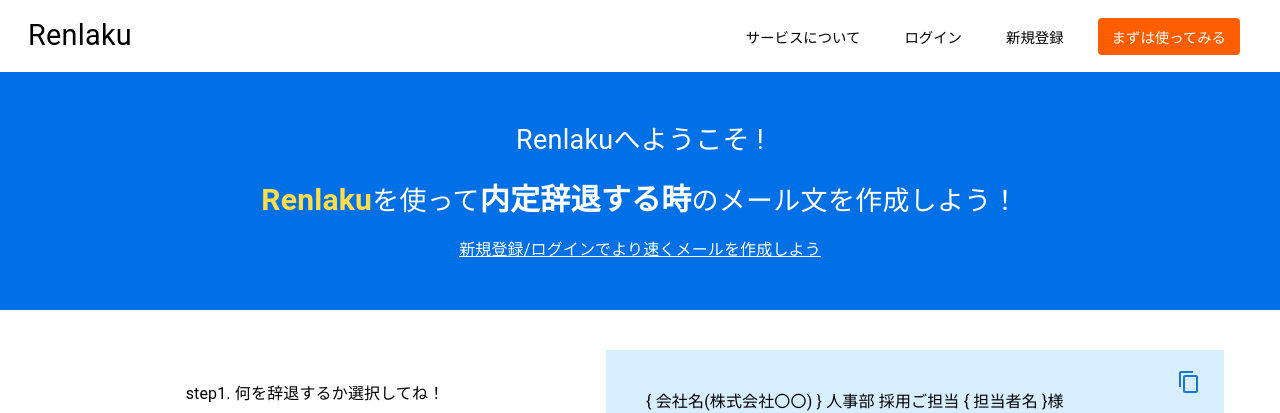
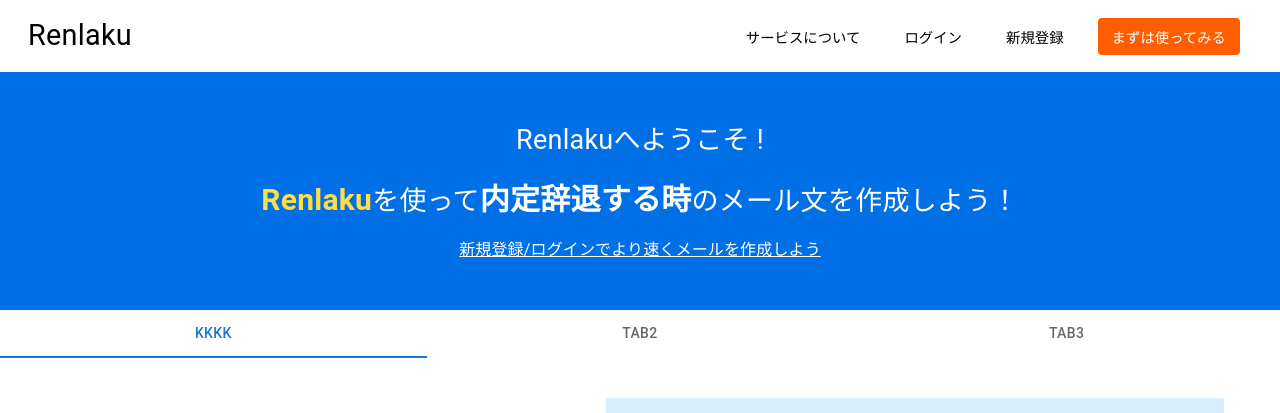
Before and after one commit to yusei53/Renlaku, a Next.js app: page /cancel-job-offer in a window 1280 px wide. Shown: the top 413 px of the page. Built offline with nearby package versions, Linux system fonts and the light colour scheme; no server answers.

Commit message:
tabpanelで表示切り替えが実現できた

```diff
--- /dev/null
+++ b/app/_components/test.tsx
@@ -0,0 +1,100 @@
+"use client";
+import { Tabs, Tab, Box } from "@mui/material";
+import { useRouter, useSearchParams } from "next/navigation";
+import { User } from "@prisma/client";
+import { useEffect, useState } from "react";
+import CancelOfferFirstView from "../_components/cancel-job-offer/cancel-offer-firstview";
+import CancelOfferContainer from "../_components/cancel-job-offer/cancel-offer-container";
+import UniversityFirstView from "../_components/skip-class/university-firstview";
+import UniversityMailContainer from "../_components/skip-class/university-mail-container";
+
+export default function Test({ currentUser }: { currentUser: User | null }) {
+  const [tabValue, setTabValue] = useState("大学の欠席");
+  const router = useRouter();
+  const searchParams = useSearchParams();
+  const fffsearchParams = searchParams.get("aaa");
+
+  useEffect(() => {
+    if (fffsearchParams) {
+      setTabValue(
+        Array.isArray(fffsearchParams) ? fffsearchParams[0] : fffsearchParams
+      );
+    }
+  }, [fffsearchParams]);
+
+  const handleChange = (event: any, newValue: any) => {
+    router.push(window.location.pathname + "/?aaa=" + newValue);
+
+    // 2次リリースでshallow routing optionを実現したい
+    // https://github.com/vercel/next.js/discussions/48320
+  };
+
+  return (
+    <Box>
+      {tabValue === "大学の欠席" && (
+        <TabHeadPanel value={tabValue} currentUser={currentUser} />
+      )}
+      {tabValue === "tab2" && (
+        <TabHeadPanel value={tabValue} currentUser={currentUser} />
+      )}
+      <Tabs
+        value={tabValue}
+        onChange={handleChange}
+        aria-label="simple tabs example"
+        variant="fullWidth"
+      >
+        <Tab label="kkkk" value="大学の欠席" />
+        <Tab label="tab2" value="tab2" />
+        <Tab label="tab3" value="tab3" />
+      </Tabs>
+      {tabValue === "大学の欠席" && (
+        <TabPanel value={tabValue} currentUser={currentUser} />
+      )}
+      {tabValue === "tab2" && (
+        <TabPanel value={tabValue} currentUser={currentUser} />
+      )}
+    </Box>
+  );
+}
+
+function TabHeadPanel({
+  value,
+  currentUser,
+}: {
+  value: string;
+  currentUser: any;
+}) {
+  return (
+    <Box role="tabpanel">
+      <Box>
+        {value === "大学の欠席" && (
+          <CancelOfferFirstView currentUser={currentUser} />
+        )}
+        {value === "tab2" && <UniversityFirstView currentUser={currentUser} />}
+      </Box>
+    </Box>
+  );
+}
+
+function TabPanel({
+  value,
+
+  currentUser,
+}: {
+  value: string;
+
+  currentUser: any;
+}) {
+  return (
+    <Box role="tabpanel">
+      <Box>
+        {value === "大学の欠席" && (
+          <CancelOfferContainer currentUser={currentUser} />
+        )}
+        {value === "tab2" && (
+          <UniversityMailContainer currentUser={currentUser} />
+        )}
+      </Box>
+    </Box>
+  );
+}
--- a/app/cancel-job-offer/page.tsx
+++ b/app/cancel-job-offer/page.tsx
@@ -1,16 +1,8 @@
+import Test from "../_components/test";
 import getCurrentUser from "../_feature/actions/getCurrentUser";
-import CancelOfferFirstView from "../_components/cancel-job-offer/cancel-offer-firstview";
-import CancelOfferContainer from "../_components/cancel-job-offer/cancel-offer-container";
 
-const CancelJobOfferPage = async () => {
+const Page = async () => {
   const currentUser = await getCurrentUser();
-
-  return (
-    <>
-      <CancelOfferFirstView currentUser={currentUser} />
-      <CancelOfferContainer currentUser={currentUser} />
-    </>
-  );
+  return <Test currentUser={currentUser} />;
 };
-
-export default CancelJobOfferPage;
+export default Page;
```
